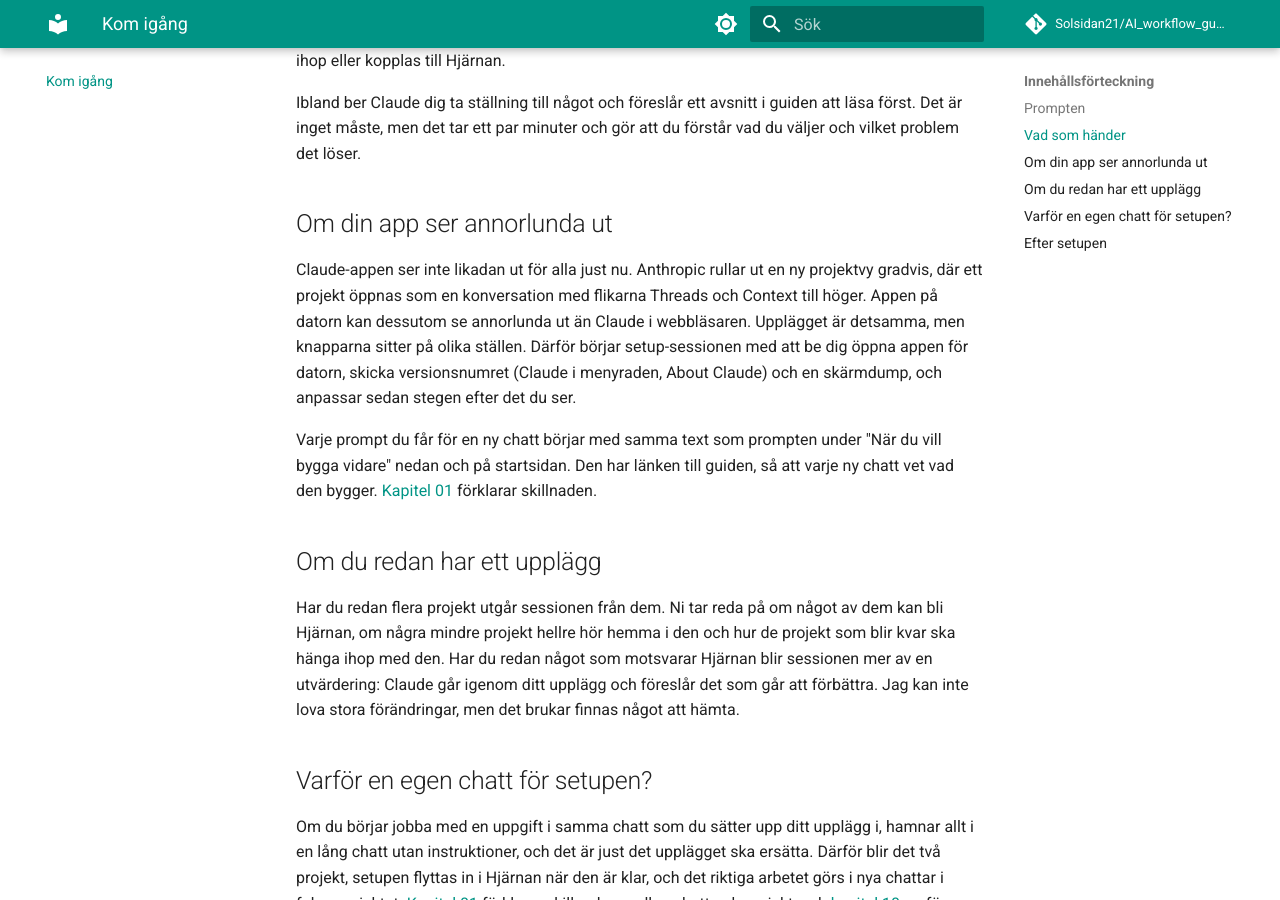
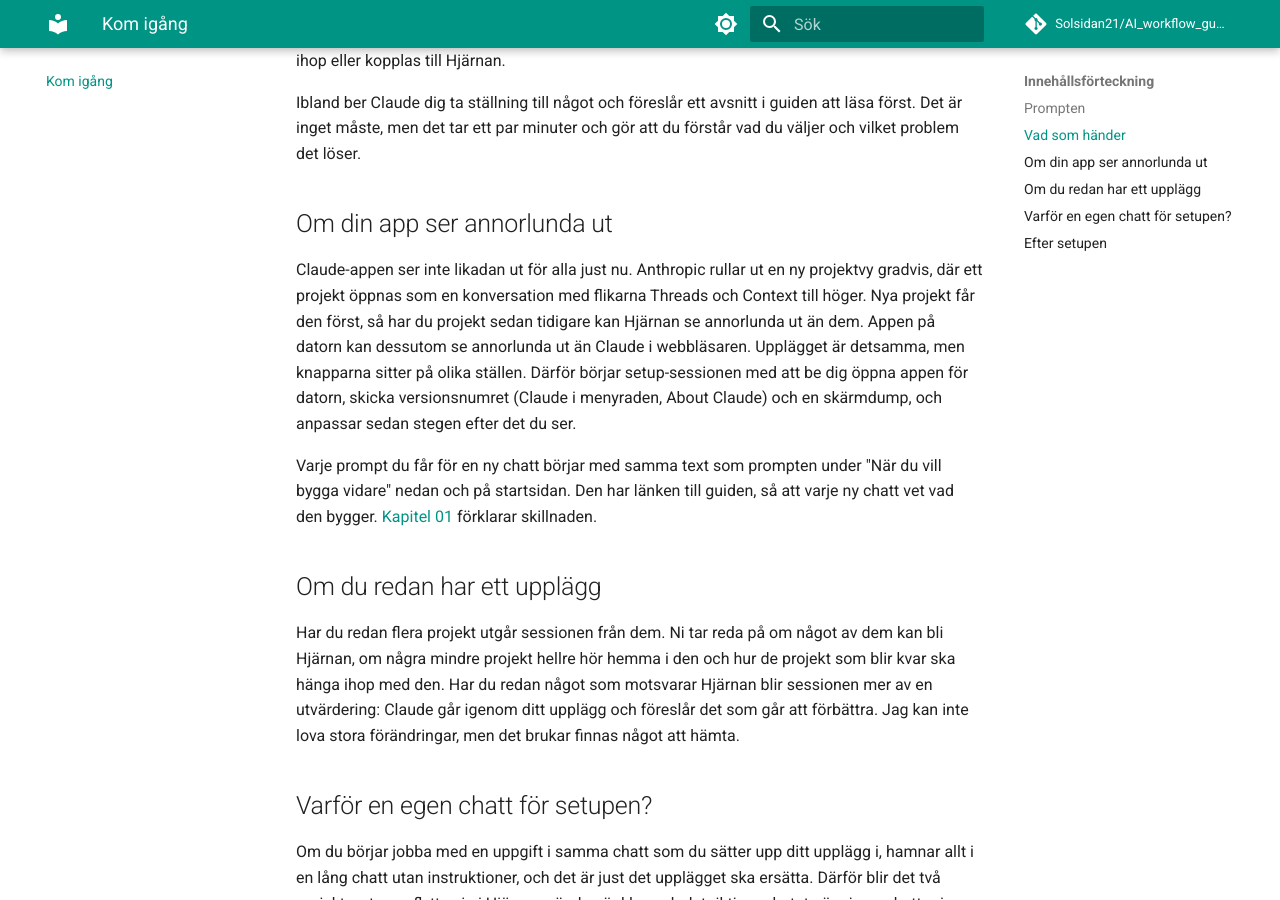
Before and after one commit to Solsidan21/AI_workflow_guide_svenska, an MkDocs documentation site: the page built from docs/kom-igang.md, in a window 1280 px wide and 900 px high, scrolled down 1405 px. Built offline with MkDocs 1.6.1 and Material for MkDocs 9.7.7, drawn with Linux system fonts in a browser that asks for light colours; comment, search, counter and statistics services are not loaded.

Commit message:
Nya projekt får den nya vyn, äldre behåller den klassiska
Co-Authored-By: Claude Opus 5.5 <noreply@anthropic.com>
Claude-Session: https://claude.ai/code/session_01NUm8KnuyREvvCB3EB4vWcY

````diff
--- a/docs/01-fran-chatt-till-system.md
+++ b/docs/01-fran-chatt-till-system.md
@@ -52,7 +52,7 @@ En chatt kan ofta flyttas in i ett projekt i efterhand, via menyn vid chattens n
 
 #### Projekten ser olika ut hos olika användare
 
-Anthropic håller på att göra om projekten, och ändringen rullas ut gradvis. Du kan därför se något helt annat än en vän med samma plan. I den klassiska vyn har projektsidan en lista över chattar, en ruta för instruktionerna och rutan Kontext för materialet. I den nya vyn öppnas projektet som en egen konversation, med flikarna Threads och Context till höger. Threads är trådar som projektet startar för olika delar av arbetet. Under Context finns instruktionerna (Project instructions), projektets minne, filerna och artifacts.
+Anthropic håller på att göra om projekten, och ändringen rullas ut gradvis. Du kan därför se något helt annat än en vän med samma plan. Du kan också ha båda vyerna själv: projekt som du skapar med en uppdaterad app får den nya vyn, medan dina äldre projekt ser ut som förut tills Anthropic uppgraderar dem. I den klassiska vyn har projektsidan en lista över chattar, en ruta för instruktionerna och rutan Kontext för materialet. I den nya vyn öppnas projektet som en egen konversation, med flikarna Threads och Context till höger. Threads är trådar som projektet startar för olika delar av arbetet. Under Context finns instruktionerna (Project instructions), projektets minne, filerna och artifacts.
 
 Byggstenarna är desamma i båda: instruktioner som gäller varje gång, material som alla samtal i projektet kan läsa och ett eget minne. Allt i guiden som handlar om vad som ska stå var gäller alltså oavsett vy. Det är bara namnen och var knapparna sitter som skiljer, och setup-sessionen frågar vilken vy du har innan den säger var du ska klicka.
 
--- a/docs/kom-igang.md
+++ b/docs/kom-igang.md
@@ -36,7 +36,7 @@ Ibland ber Claude dig ta ställning till något och föreslår ett avsnitt i gui
 
 ## Om din app ser annorlunda ut
 
-Claude-appen ser inte likadan ut för alla just nu. Anthropic rullar ut en ny projektvy gradvis, där ett projekt öppnas som en konversation med flikarna Threads och Context till höger. Appen på datorn kan dessutom se annorlunda ut än Claude i webbläsaren. Upplägget är detsamma, men knapparna sitter på olika ställen. Därför börjar setup-sessionen med att be dig öppna appen för datorn, skicka versionsnumret (Claude i menyraden, About Claude) och en skärmdump, och anpassar sedan stegen efter det du ser.
+Claude-appen ser inte likadan ut för alla just nu. Anthropic rullar ut en ny projektvy gradvis, där ett projekt öppnas som en konversation med flikarna Threads och Context till höger. Nya projekt får den först, så har du projekt sedan tidigare kan Hjärnan se annorlunda ut än dem. Appen på datorn kan dessutom se annorlunda ut än Claude i webbläsaren. Upplägget är detsamma, men knapparna sitter på olika ställen. Därför börjar setup-sessionen med att be dig öppna appen för datorn, skicka versionsnumret (Claude i menyraden, About Claude) och en skärmdump, och anpassar sedan stegen efter det du ser.
 
 Varje prompt du får för en ny chatt börjar med samma text som prompten under "När du vill bygga vidare" nedan och på startsidan. Den har länken till guiden, så att varje ny chatt vet vad den bygger. [Kapitel 01](01-fran-chatt-till-system.md#projekten-ser-olika-ut-hos-olika-anvandare) förklarar skillnaden.
 
--- a/llms-full.txt
+++ b/llms-full.txt
@@ -138,7 +138,7 @@ Ibland ber Claude dig ta ställning till något och föreslår ett avsnitt i gui
 
 ## Om din app ser annorlunda ut
 
-Claude-appen ser inte likadan ut för alla just nu. Anthropic rullar ut en ny projektvy gradvis, där ett projekt öppnas som en konversation med flikarna Threads och Context till höger. Appen på datorn kan dessutom se annorlunda ut än Claude i webbläsaren. Upplägget är detsamma, men knapparna sitter på olika ställen. Därför börjar setup-sessionen med att be dig öppna appen för datorn, skicka versionsnumret (Claude i menyraden, About Claude) och en skärmdump, och anpassar sedan stegen efter det du ser.
+Claude-appen ser inte likadan ut för alla just nu. Anthropic rullar ut en ny projektvy gradvis, där ett projekt öppnas som en konversation med flikarna Threads och Context till höger. Nya projekt får den först, så har du projekt sedan tidigare kan Hjärnan se annorlunda ut än dem. Appen på datorn kan dessutom se annorlunda ut än Claude i webbläsaren. Upplägget är detsamma, men knapparna sitter på olika ställen. Därför börjar setup-sessionen med att be dig öppna appen för datorn, skicka versionsnumret (Claude i menyraden, About Claude) och en skärmdump, och anpassar sedan stegen efter det du ser.
 
 Varje prompt du får för en ny chatt börjar med samma text som prompten under "När du vill bygga vidare" nedan och på startsidan. Den har länken till guiden, så att varje ny chatt vet vad den bygger. [Kapitel 01](01-fran-chatt-till-system.md#projekten-ser-olika-ut-hos-olika-anvandare) förklarar skillnaden.
 
@@ -235,7 +235,7 @@ En chatt kan ofta flyttas in i ett projekt i efterhand, via menyn vid chattens n
 
 #### Projekten ser olika ut hos olika användare
 
-Anthropic håller på att göra om projekten, och ändringen rullas ut gradvis. Du kan därför se något helt annat än en vän med samma plan. I den klassiska vyn har projektsidan en lista över chattar, en ruta för instruktionerna och rutan Kontext för materialet. I den nya vyn öppnas projektet som en egen konversation, med flikarna Threads och Context till höger. Threads är trådar som projektet startar för olika delar av arbetet. Under Context finns instruktionerna (Project instructions), projektets minne, filerna och artifacts.
+Anthropic håller på att göra om projekten, och ändringen rullas ut gradvis. Du kan därför se något helt annat än en vän med samma plan. Du kan också ha båda vyerna själv: projekt som du skapar med en uppdaterad app får den nya vyn, medan dina äldre projekt ser ut som förut tills Anthropic uppgraderar dem. I den klassiska vyn har projektsidan en lista över chattar, en ruta för instruktionerna och rutan Kontext för materialet. I den nya vyn öppnas projektet som en egen konversation, med flikarna Threads och Context till höger. Threads är trådar som projektet startar för olika delar av arbetet. Under Context finns instruktionerna (Project instructions), projektets minne, filerna och artifacts.
 
 Byggstenarna är desamma i båda: instruktioner som gäller varje gång, material som alla samtal i projektet kan läsa och ett eget minne. Allt i guiden som handlar om vad som ska stå var gäller alltså oavsett vy. Det är bara namnen och var knapparna sitter som skiljer, och setup-sessionen frågar vilken vy du har innan den säger var du ska klicka.
 
--- a/setup/setup-session.md
+++ b/setup/setup-session.md
@@ -55,7 +55,7 @@ Guiden utgår från Claude på claude.ai och i Claude-appen. Är du ChatGPT elle
 
 ## Appen ser olika ut hos olika användare
 
-Anthropic håller på att göra om hur projekt fungerar och ser ut, och det rullas ut gradvis. Två användare med samma plan kan därför ha helt olika vyer, och en ny installation kan se annorlunda ut än en äldre. Ta reda på vilken vy användaren har innan du ger instruktioner om projekt (se Steg 1).
+Anthropic håller på att göra om hur projekt fungerar och ser ut, och det rullas ut gradvis. Två användare med samma plan kan därför ha helt olika vyer, och en ny installation kan se annorlunda ut än en äldre. Vyn kan också skilja sig mellan projekt hos samma användare: projekt som skapas med en uppdaterad app får den nya vyn, medan projekt som fanns innan behåller den klassiska tills Anthropic uppgraderar dem. Ett nytt Hjärnan eller fokusprojekt kan alltså se annorlunda ut än användarens gamla projekt. Ta reda på vilken vy användaren har innan du ger instruktioner om projekt (se Steg 1).
 
 - *Den klassiska vyn:* projektsidan visar projektets chattar, en ruta för projektinstruktionerna och rutan Kontext (Project knowledge i den engelska appen) för materialet. En befintlig chatt kan flyttas in i projektet via menyn vid chattens namn.
 - *Den nya vyn:* ett projekt öppnas som en egen konversation, och till höger finns flikarna Threads och Context. Threads är trådar som projektet startar, var och en en egen session som gör en del av arbetet och rapporterar tillbaka. Under Context finns Instructions (där Project instructions ligger), Memory, Files och Artifacts. Materialet läggs under Files och reglerna under Project instructions.
@@ -84,7 +84,7 @@ Börja med några meningar om vad som ska hända: "Vi ska sätta upp två projek
 2. Be om versionsnumret: på Mac klickar hen på Claude i menyraden högst upp och väljer About Claude, på Windows finns samma val i appens meny. Be hen samtidigt välja Check for Updates och uppdatera om det finns en ny version, så att ni utgår från den senaste.
 3. Be om en skärmdump där sidomenyn syns, gärna med ett projekt öppet eller sidan Projects. Kan du se skärmen själv, titta i stället.
 
-Versionsnumret säger vilken app hen har, men den nya projektvyn rullas ut per konto, så det är skärmdumpen som avgör vilken vy det är. Kan du söka på webben och är osäker, jämför versionen med Anthropics release notes. Använd sedan den variant som stämmer genom hela sessionen, och be användaren säga till om något ser annorlunda ut än du beskriver.
+Versionsnumret säger vilken app hen har, men den nya projektvyn rullas ut per konto och gäller nya projekt först, så det är skärmdumpen som avgör vilken vy det är. Visar skärmdumpen ett äldre projekt, säg att ett nytt projekt kan se annorlunda ut, och be om en ny skärmdump när användaren har skapat Hjärnan i steg 3. Kan du söka på webben och är osäker, jämför versionen med Anthropics release notes. Använd sedan den variant som stämmer genom hela sessionen, och be användaren säga till om något ser annorlunda ut än du beskriver.
 
 **Kolla om du når användarens dator.** Se efter om du har verktyg för användarens lokala filer eller mappar (i Claude-appen på datorn kan användaren koppla mappar som du då kan läsa och skriva i). Det avgör mycket av upplägget, så ta upp det tidigt:
 
@@ -171,7 +171,7 @@ För en ny användare räcker ofta Claudes moln och Drive. Föreslå inte lokala
 
 Ge bara de två sakerna (se "Ett nytt projekt skapas med två saker" ovan). Anpassa efter vyn hen har (steg 1).
 
-1. **Skapa projektet.** Klicka på Projects i sidomenyn och skapa ett nytt projekt. Döp det till Hjärnan, eller ett namn användaren föredrar. Namn och beskrivning är bara för användaren, Claude läser dem inte. Lägg inte in något annat än. Gör användaren om ett befintligt projekt till Hjärnan behövs inget nytt, och instruktionerna skrivs om i nästa steg. Be hen skriva "klart" när projektet finns.
+1. **Skapa projektet.** Klicka på Projects i sidomenyn och skapa ett nytt projekt. Döp det till Hjärnan, eller ett namn användaren föredrar. Namn och beskrivning är bara för användaren, Claude läser dem inte. Lägg inte in något annat än. Gör användaren om ett befintligt projekt till Hjärnan behövs inget nytt, och instruktionerna skrivs om i nästa steg. Be hen skriva "klart" när projektet finns, gärna med en skärmdump av det nya projektet, eftersom ett nytt projekt kan ha en annan vy än hens gamla.
 2. **Prompten.** När användaren skriver "klart", ge prompten som startar resten av setupen i Hjärnan. Den följer "Prompten från startsidan" och har det här tillägget efter "Det här vill jag göra:", ifyllt utifrån det ni har pratat om:
 
    ```text
````
Also changed, not shown: setup/fokusprojekt.md (+1 -1 lines).
